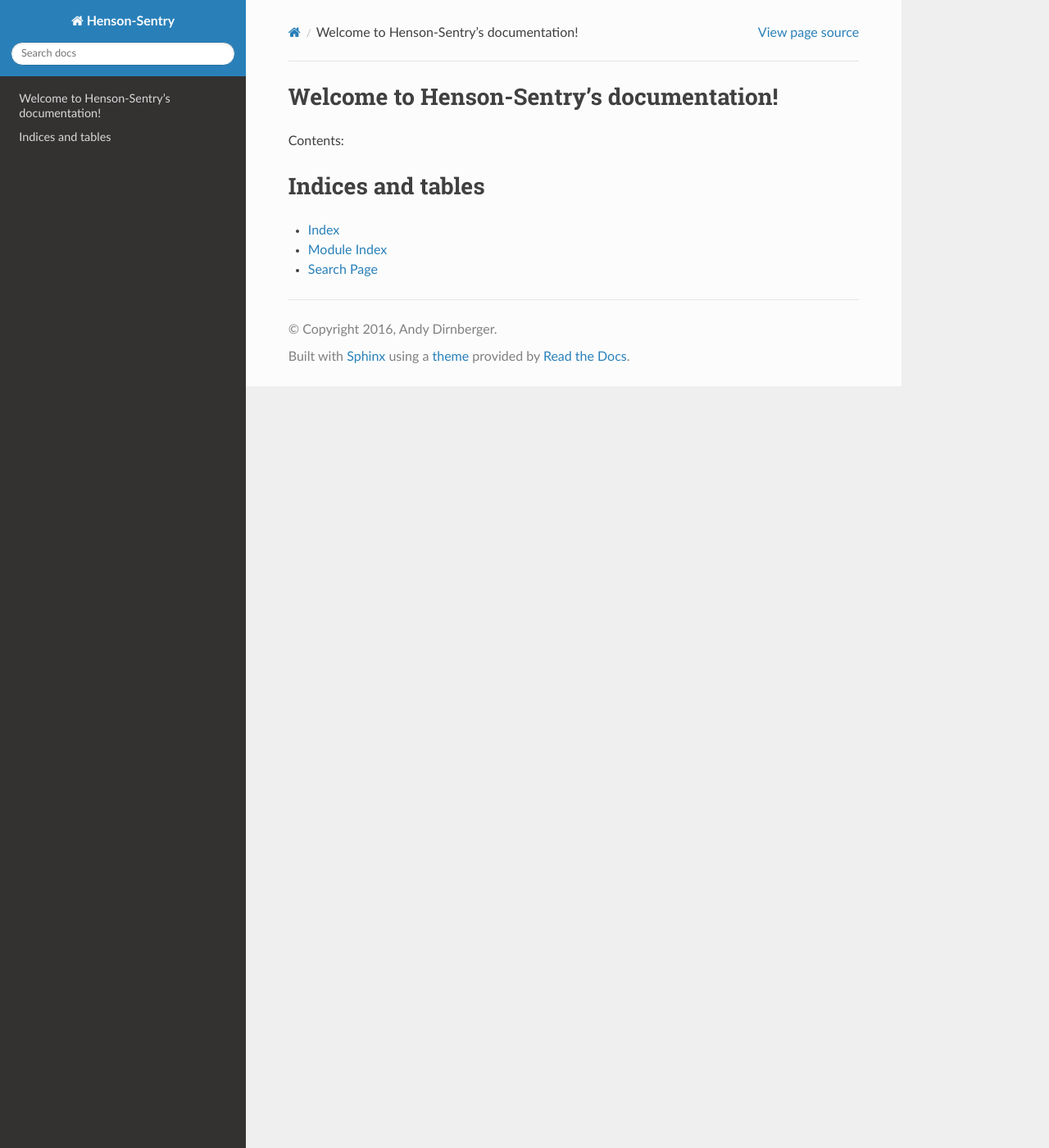
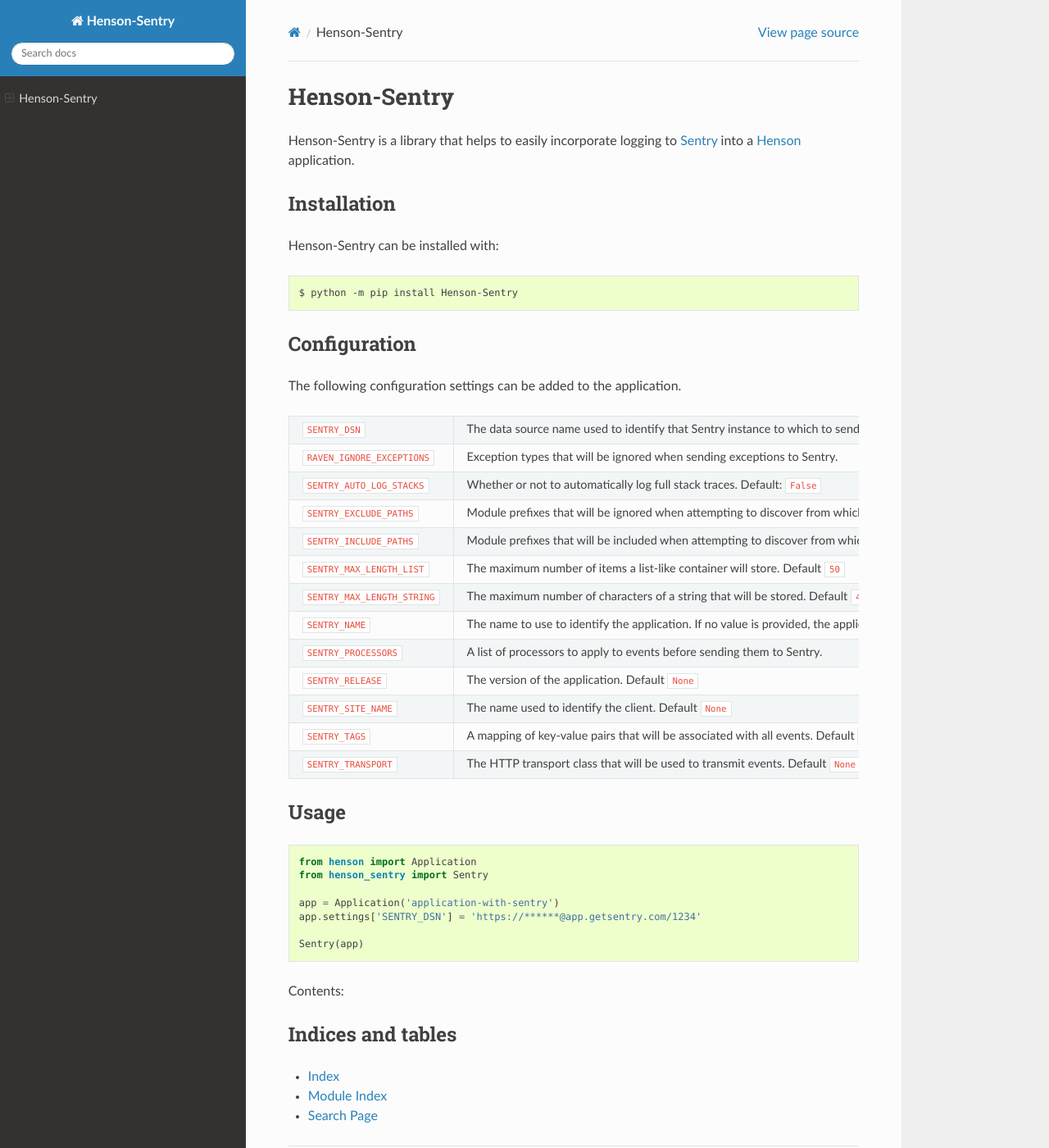
Before and after one commit to dirn/Henson-Sentry, a Sphinx documentation site: the page built from docs/index.rst, in a window 1280 px wide and 1400 px high. Shown: the whole window at 82% size. Built offline with Sphinx 7.4.7 and the Read the Docs theme 2.0.0, drawn with Linux system fonts in a browser that asks for light colours.

Commit message:
Add the initial documentation

```diff
--- a/docs/index.rst
+++ b/docs/index.rst
@@ -1,10 +1,79 @@
-.. Henson-Sentry documentation master file, created by
-   sphinx-quickstart on Sat Jan 23 22:08:23 2016.
-   You can adapt this file completely to your liking, but it should at least
-   contain the root `toctree` directive.
+=============
+Henson-Sentry
+=============
 
-Welcome to Henson-Sentry's documentation!
-=========================================
+Henson-Sentry is a library that helps to easily incorporate logging to
+`Sentry <https://sentry.readthedocs.org>`_ into a
+`Henson <https://henson.readthedocs.org>`_ application.
+
+Installation
+============
+
+Henson-Sentry can be installed with::
+
+    $ python -m pip install Henson-Sentry
+
+Configuration
+=============
+
+The following configuration settings can be added to the application.
+
++------------------------------+----------------------------------------------+
+| ``SENTRY_DSN``               | The data source name used to identify that   |
+|                              | Sentry instance to which to send the logs.   |
++------------------------------+----------------------------------------------+
+| ``RAVEN_IGNORE_EXCEPTIONS``  | Exception types that will be ignored when    |
+|                              | sending exceptions to Sentry.                |
++------------------------------+----------------------------------------------+
+| ``SENTRY_AUTO_LOG_STACKS``   | Whether or not to automatically log full     |
+|                              | stack traces. Default: ``False``             |
++------------------------------+----------------------------------------------+
+| ``SENTRY_EXCLUDE_PATHS``     | Module prefixes that will be ignored when    |
+|                              | attempting to discover from which function   |
+|                              | the exception originated. Default: ``()``    |
++------------------------------+----------------------------------------------+
+| ``SENTRY_INCLUDE_PATHS``     | Module prefixes that will be included when   |
+|                              | attempting to discover from which function   |
+|                              | the exception originated. Default ``()``     |
++------------------------------+----------------------------------------------+
+| ``SENTRY_MAX_LENGTH_LIST``   | The maximum number of items a list-like      |
+|                              | container will store. Default ``50``         |
++------------------------------+----------------------------------------------+
+| ``SENTRY_MAX_LENGTH_STRING`` | The maximum number of characters of a string |
+|                              | that will be stored. Default ``400``         |
++------------------------------+----------------------------------------------+
+| ``SENTRY_NAME``              | The name to use to identify the application. |
+|                              | If no value is provided, the application's   |
+|                              | name will be used.                           |
++------------------------------+----------------------------------------------+
+| ``SENTRY_PROCESSORS``        | A list of processors to apply to events      |
+|                              | before sending them to Sentry.               |
++------------------------------+----------------------------------------------+
+| ``SENTRY_RELEASE``           | The version of the application. Default      |
+|                              | ``None``                                     |
++------------------------------+----------------------------------------------+
+| ``SENTRY_SITE_NAME``         | The name used to identify the client.        |
+|                              | Default ``None``                             |
++------------------------------+----------------------------------------------+
+| ``SENTRY_TAGS``              | A mapping of key-value pairs that will be    |
+|                              | associated with all events. Default ``None`` |
++------------------------------+----------------------------------------------+
+| ``SENTRY_TRANSPORT``         | The HTTP transport class that will be used   |
+|                              | to transmit events. Default ``None``         |
++------------------------------+----------------------------------------------+
+
+Usage
+=====
+
+.. code::
+
+    from henson import Application
+    from henson_sentry import Sentry
+
+    app = Application('application-with-sentry')
+    app.settings['SENTRY_DSN'] = 'https://******@app.getsentry.com/1234'
+
+    Sentry(app)
 
 Contents:
 
```
